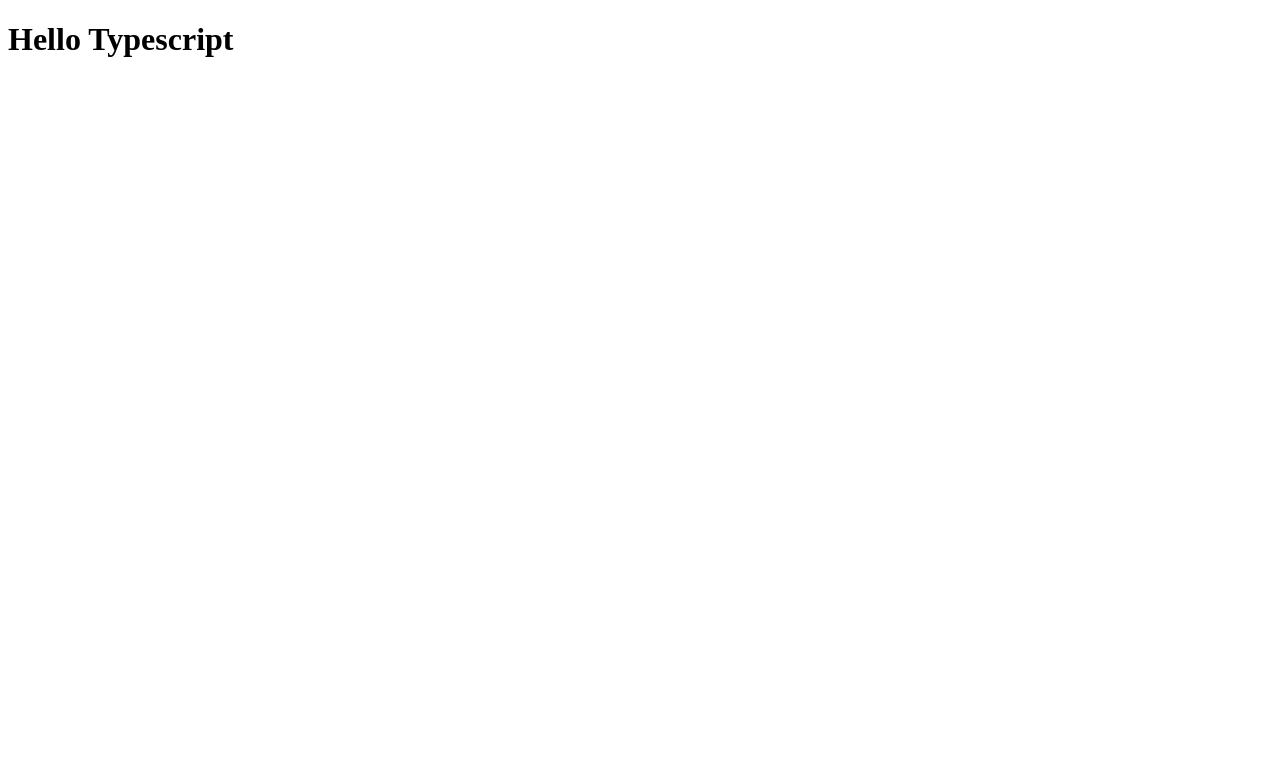
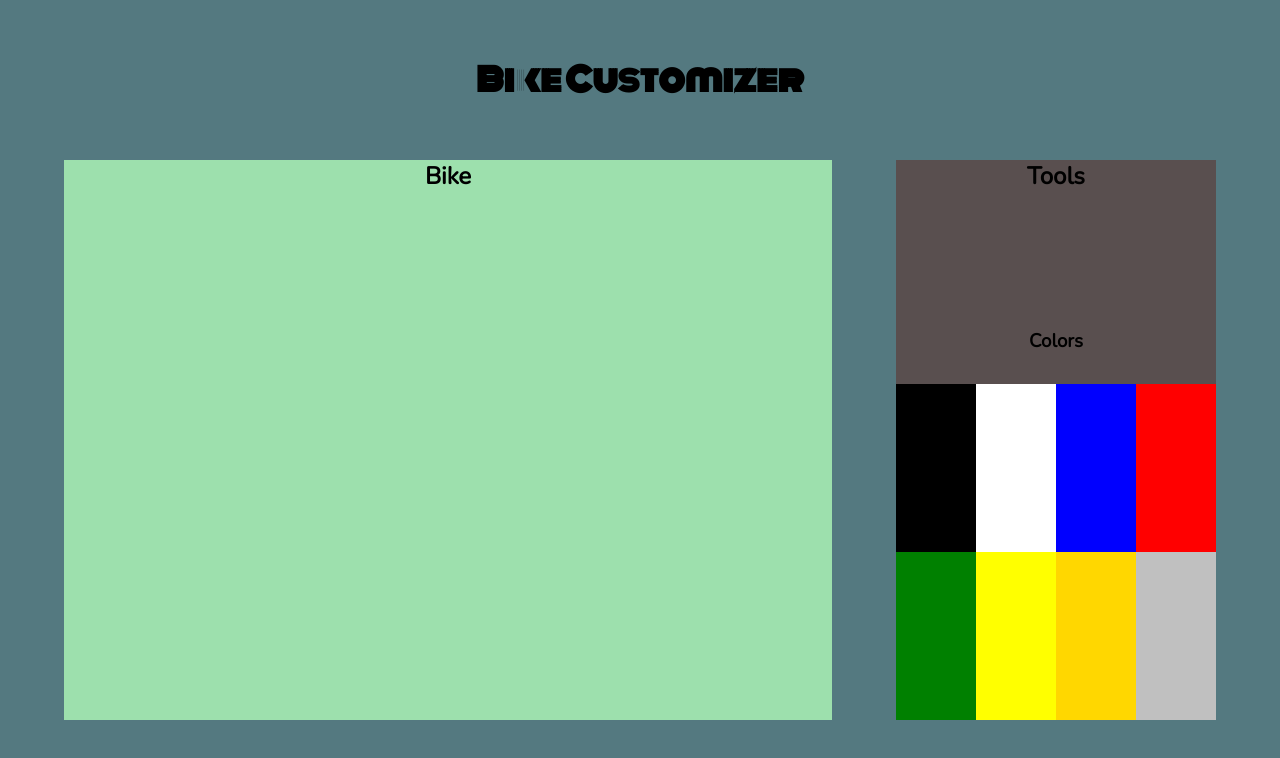
Before and after one commit to FThelin/BikeCustomizer, a website: page index.html in a window 1280 px wide. Drawn offline with nearby package versions, Linux system fonts and the light colour scheme.

Commit message:
Adding html and color

```diff
--- /dev/null
+++ b/css/style.css
@@ -0,0 +1,112 @@
+@import url('https://fonts.googleapis.com/css?family=Nunito|Monoton&display=swap');
+
+* {
+    padding: 0;
+    margin: 0;
+}
+
+body {
+    background-color:  #547980;
+    font-family: 'Nunito', sans-serif;
+}
+
+header {
+    display: flex;
+    justify-content: center;
+    align-items: center;
+    height: 20vh;
+    font-family: 'Monoton', cursive;
+}
+
+main {
+    display: flex;
+    justify-content: space-evenly;
+    height: 70vh;
+    flex-grow: 1;
+
+}
+.bike {
+    display: flex;
+    justify-content: center;
+    width: 60%;
+    background-color: #9DE0AD;
+}
+aside {
+    display: flex;
+    align-items: center;
+    flex-direction: column;
+    /* align-items: center; */
+    width: 25%;
+    background-color: #594F4F;
+}
+
+.tools {
+    display: flex;
+    justify-content: center;
+    width: 100%;
+    height: 30%;
+}
+
+.colors {
+    display: flex;
+    justify-content: center;
+    width: 100%;
+    height: 10%;
+}
+
+.allcolors {
+    display: flex;
+    justify-content: space-evenly;
+    flex-wrap: wrap;
+    width: 100%;
+    height: 60%;
+}
+
+.black {
+    background-color: black;
+    width: 25%;
+    height: 50%;
+}
+
+.white {
+    background-color: white;
+    width: 25%;
+    height: 50%;
+}
+
+.blue {
+    background-color: blue;
+    width: 25%;
+    height: 50%;
+}
+
+.red {
+    background-color: red;
+    width: 25%;
+    height: 50%;
+}
+
+.green {
+    background-color: green;
+    width: 25%;
+    height: 50%;
+}
+
+.yellow {
+    background-color: yellow;
+    width: 25%;
+    height: 50%;
+}
+
+.gold {
+    background-color: gold;
+    width: 25%;
+    height: 50%;
+}
+
+.silver {
+    background-color: silver;
+    width: 25%;
+    height: 50%;
+}
+/*  #E5FCC2   #9DE0AD   #45ADA8   #547980   #594F4F */
--- a/index.html
+++ b/index.html
@@ -1,13 +1,38 @@
 <!DOCTYPE html>
 <html lang="en">
+
 <head>
     <meta charset="UTF-8">
     <meta name="viewport" content="width=device-width, initial-scale=1.0">
     <meta http-equiv="X-UA-Compatible" content="ie=edge">
+    <link rel="stylesheet" href="css/style.css">
     <script src="./built/bundle.js"></script>
     <title>Bike Customizer</title>
 </head>
+
 <body>
-    <h1>Hello Typescript</h1>
+    <header>
+        <h1>Bike Customizer</h1>
+    </header>
+    <main>
+        <div class="bike">
+            <h2>Bike</h2>
+        </div>
+        <aside>
+            <h2 class="tools">Tools</h2>
+            <h3 class="colors">Colors</h3>
+            <div class="allcolors">
+                <div class="black"></div>
+                <div class="white"></div>
+                <div class="blue"></div>
+                <div class="red"></div>
+                <div class="green"></div>
+                <div class="yellow"></div>
+                <div class="gold"></div>
+                <div class="silver"></div>
+            </div>
+        </aside>
+    </main>
 </body>
+
 </html>
```
